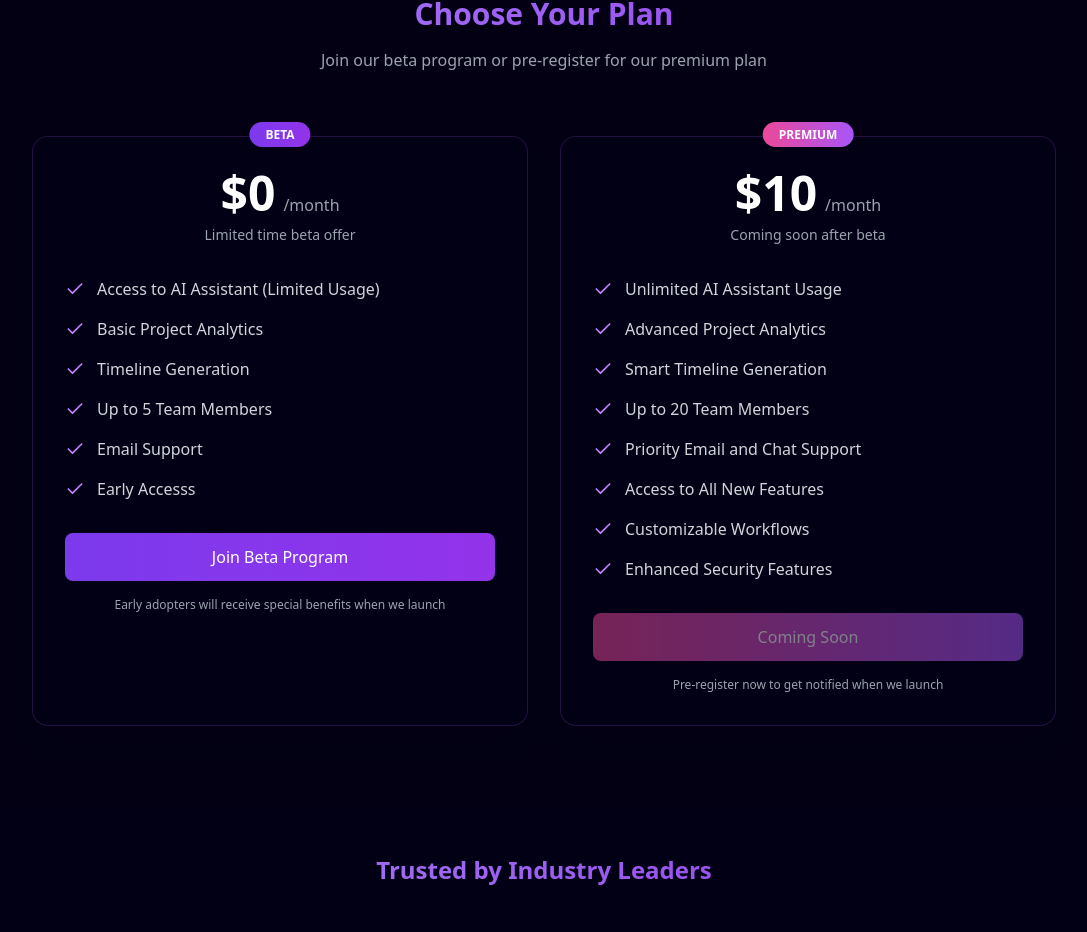
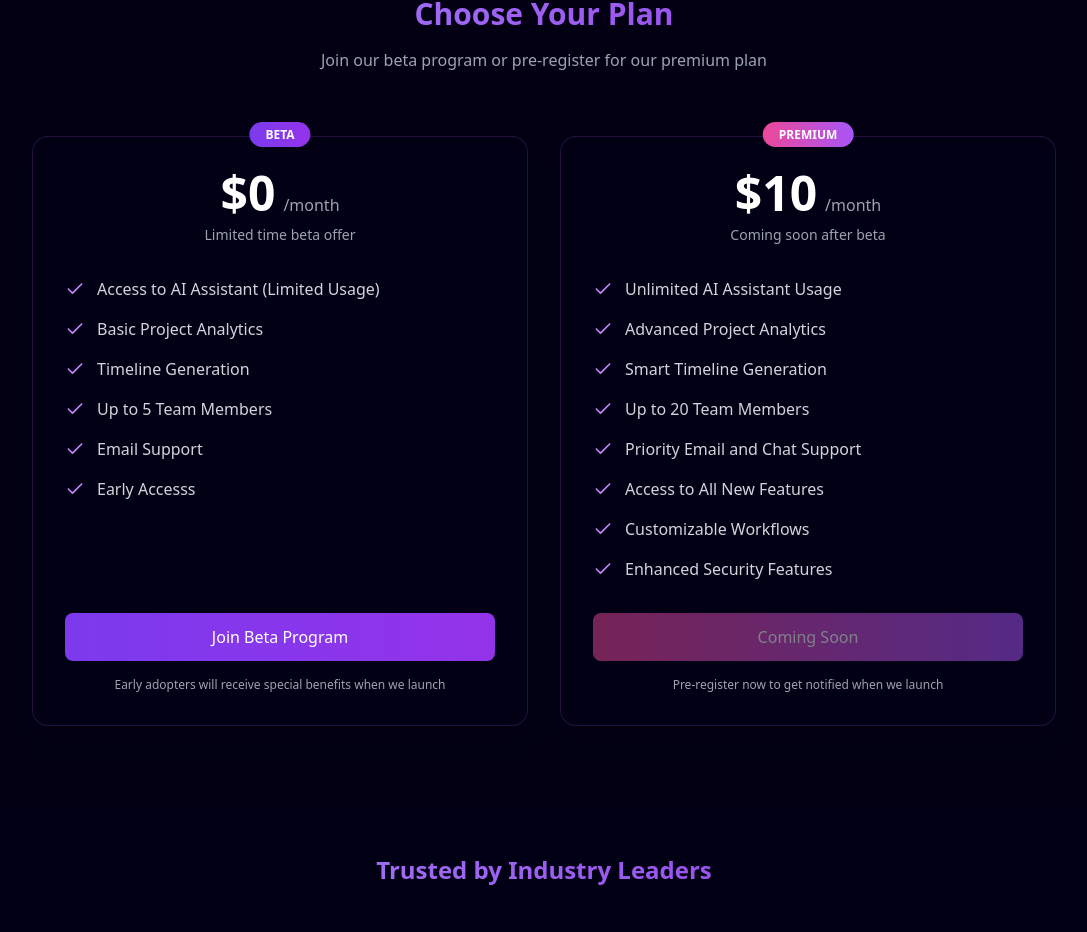
Before and after one commit to devZenta/TaskFlow, a Next.js app: page / in a window 1280 px wide. Shown: the part 1700-2632 px from the top of the page, without its empty margins (96-1183 px from the left). Built offline with nearby package versions, Linux system fonts and the light colour scheme; no server answers; grey boxes are pictures that could not be loaded.

Commit message:
Refactor Pricing component layout for improved structure and responsiveness

```diff
--- a/src/components/LandingPage/Pricing.tsx
+++ b/src/components/LandingPage/Pricing.tsx
@@ -39,7 +39,7 @@ export function Pricing() {
         {/* Pricing Cards Container */}
         <div className="max-w-5xl mx-auto grid md:grid-cols-2 gap-8">
           {/* Beta Card */}
-          <div className="relative rounded-2xl border border-purple-500/20 bg-[#030014]/50 backdrop-blur-sm p-8 shadow-xl hover:border-purple-500/40 transition-all duration-300">
+          <div className="relative rounded-2xl border border-purple-500/20 bg-[#030014]/50 backdrop-blur-sm p-8 shadow-xl hover:border-purple-500/40 transition-all duration-300 flex flex-col">
             <div className="absolute -top-4 left-1/2 -translate-x-1/2">
               <span className="px-4 py-1 rounded-full text-xs font-semibold bg-gradient-to-r from-violet-600 to-purple-600 text-white">
                 BETA
@@ -56,7 +56,7 @@ export function Pricing() {
               </p>
             </div>
 
-            <ul className="space-y-4 mb-8">
+            <ul className="space-y-4 mb-8 flex-1">
               {betaFeatures.map((feature, index) => (
                 <li key={index} className="flex items-center space-x-3">
                   <Check className="w-5 h-5 text-purple-400" />
@@ -65,6 +65,7 @@ export function Pricing() {
               ))}
             </ul>
 
+            <div className="mt-auto">
               <button className="w-full py-3 px-6 rounded-lg bg-gradient-to-r from-violet-600 to-purple-600 text-white font-medium hover:opacity-90 transition-opacity">
                 Join Beta Program
               </button>
@@ -73,9 +74,10 @@ export function Pricing() {
                 Early adopters will receive special benefits when we launch
               </p>
             </div>
+          </div>
 
           {/* Premium Card */}
-          <div className="relative rounded-2xl border border-purple-500/20 bg-[#030014]/50 backdrop-blur-sm p-8 shadow-xl hover:border-purple-500/40 transition-all duration-300">
+          <div className="relative rounded-2xl border border-purple-500/20 bg-[#030014]/50 backdrop-blur-sm p-8 shadow-xl hover:border-purple-500/40 transition-all duration-300 flex flex-col">
             <div className="absolute -top-4 left-1/2 -translate-x-1/2">
               <span className="px-4 py-1 rounded-full text-xs font-semibold bg-gradient-to-r from-pink-500 to-purple-500 text-white">
                 PREMIUM
@@ -92,7 +94,7 @@ export function Pricing() {
               </p>
             </div>
 
-            <ul className="space-y-4 mb-8">
+            <ul className="space-y-4 mb-8 flex-1">
               {premiumFeatures.map((feature, index) => (
                 <li key={index} className="flex items-center space-x-3">
                   <Check className="w-5 h-5 text-purple-400" />
@@ -101,6 +103,7 @@ export function Pricing() {
               ))}
             </ul>
 
+            <div className="mt-auto">
               <button className="w-full py-3 px-6 rounded-lg bg-gradient-to-r from-pink-500 to-purple-500 text-white font-medium hover:opacity-90 transition-opacity opacity-50 cursor-not-allowed">
                 Coming Soon
               </button>
@@ -111,6 +114,7 @@ export function Pricing() {
             </div>
           </div>
         </div>
+      </div>
     </section>
   );
 }
```
Lines whose indentation alone changed are shown as unchanged.
